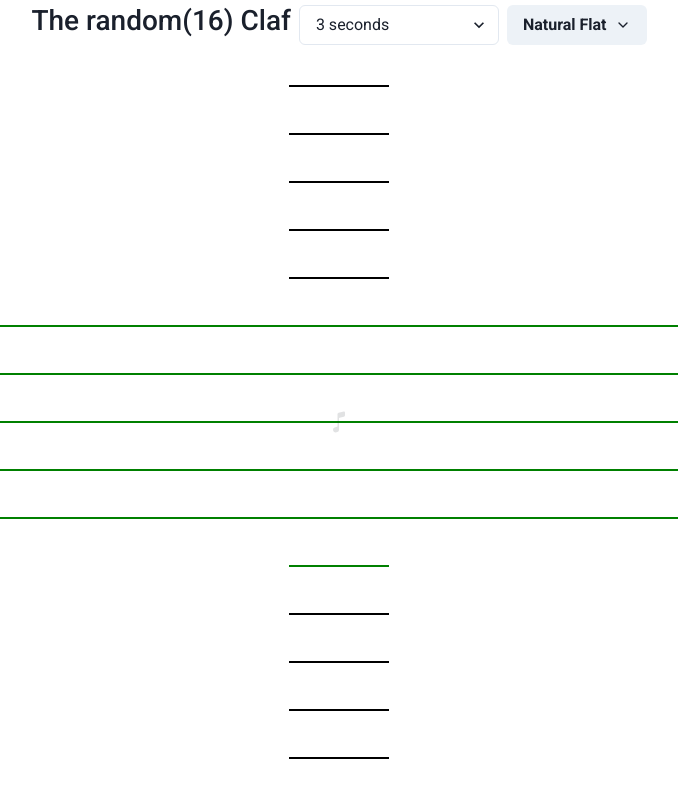
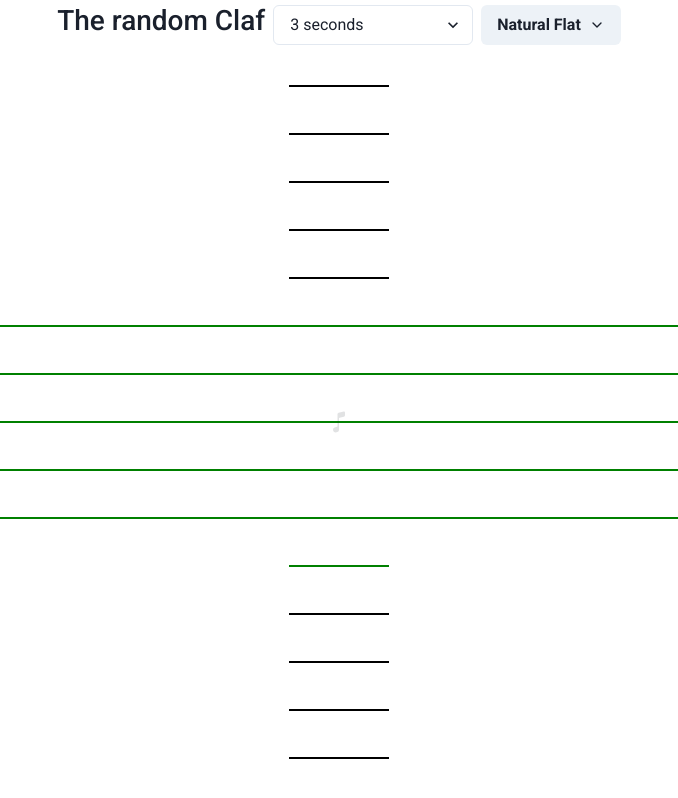
Before and after one commit to ricardo85x/musical-clef-game, a Next.js app: page / in a window 1280 px wide. Shown: the top 798 px of the page, without its empty margins (301-979 px from the left). Built offline with nearby package versions, Linux system fonts and the light colour scheme.

Commit message:
remove debug

```diff
--- a/src/pages/index.tsx
+++ b/src/pages/index.tsx
@@ -195,7 +195,7 @@ export default function Home() {
 
 
             <Flex gridGap="2" flexWrap="wrap" direction="row" width="100%" align="center" justify="center">
-                <Text fontSize="28" fontWeight="medium" pb="2">The random({lines.previous}) Claf </Text>
+                <Text fontSize="28" fontWeight="medium" pb="2">The random Claf </Text>
                 <Select w="200px" defaultValue={secondsInterval ? secondsInterval : 3} onChange={(e) => setSecondsInterval(Number(e.target.value))} >
                     <option value={0.5} key={0.5}>0.5 seconds</option>
                     {[...new Array(10)].map((_, s) => (
```
